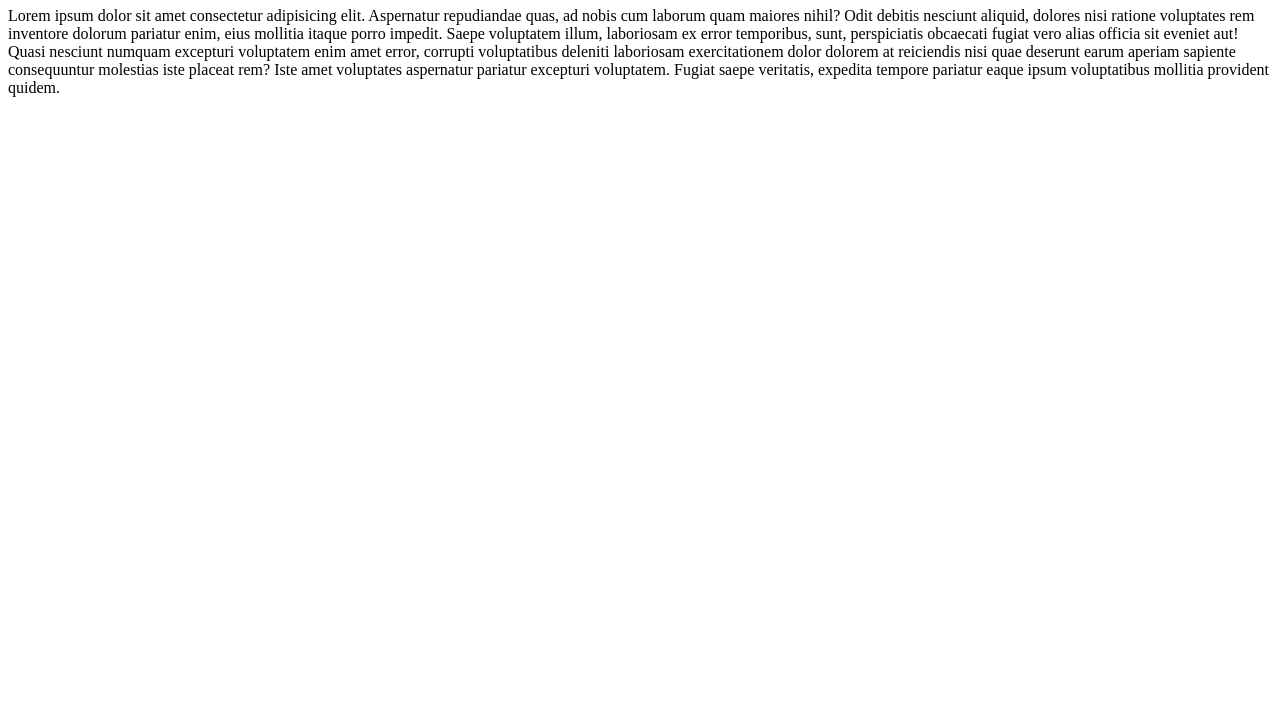
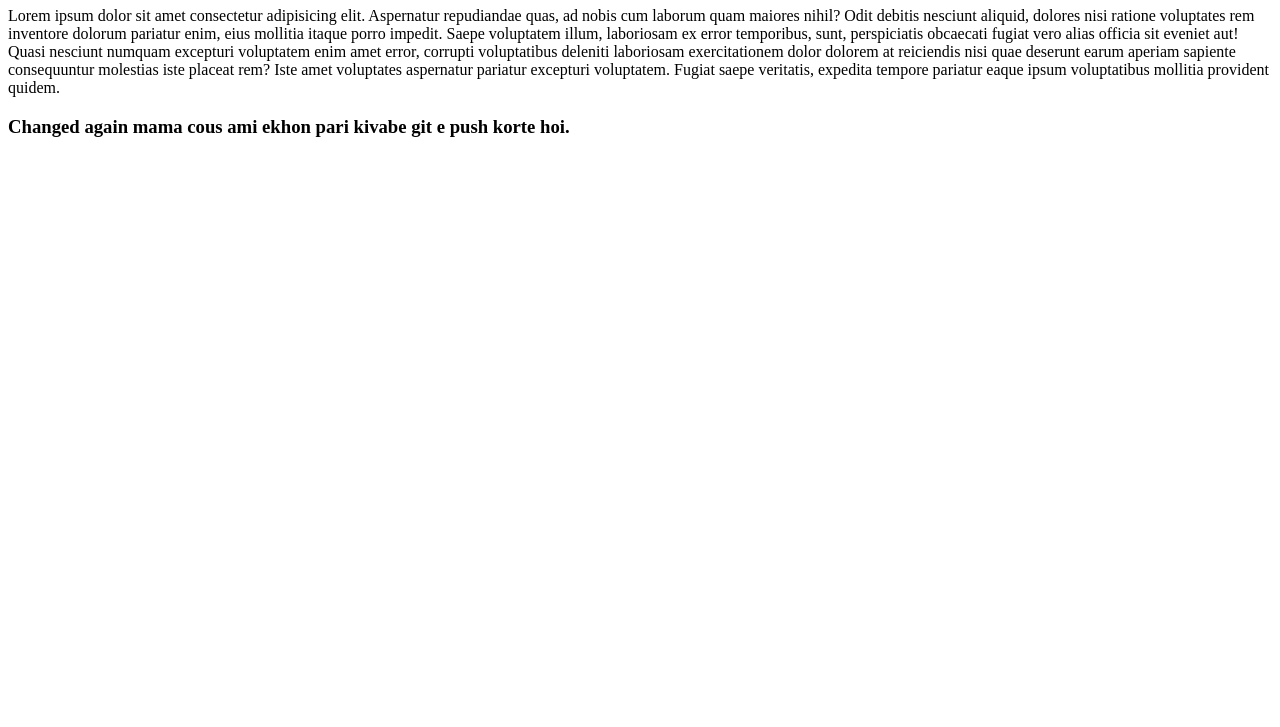
Before and after one commit to rakibulislamrabby/my-first-repo, a plain HTML site: page index.html in a window 1280 px wide. Shown: the part 73-800 px from the top of the page. Drawn offline with Linux system fonts and the light colour scheme.

Commit message:
change again

```diff
--- a/index.html
+++ b/index.html
@@ -9,5 +9,7 @@
 <body>
     <h1>This is header in this Website</h1>
     <p>Lorem ipsum dolor sit amet consectetur adipisicing elit. Aspernatur repudiandae quas, ad nobis cum laborum quam maiores nihil? Odit debitis nesciunt aliquid, dolores nisi ratione voluptates rem inventore dolorum pariatur enim, eius mollitia itaque porro impedit. Saepe voluptatem illum, laboriosam ex error temporibus, sunt, perspiciatis obcaecati fugiat vero alias officia sit eveniet aut! Quasi nesciunt numquam excepturi voluptatem enim amet error, corrupti voluptatibus deleniti laboriosam exercitationem dolor dolorem at reiciendis nisi quae deserunt earum aperiam sapiente consequuntur molestias iste placeat rem? Iste amet voluptates aspernatur pariatur excepturi voluptatem. Fugiat saepe veritatis, expedita tempore pariatur eaque ipsum voluptatibus mollitia provident quidem.</p>
+
+    <h3>Changed again mama cous ami ekhon pari kivabe git e push korte hoi.</h3>
 </body>
 </html>
```
